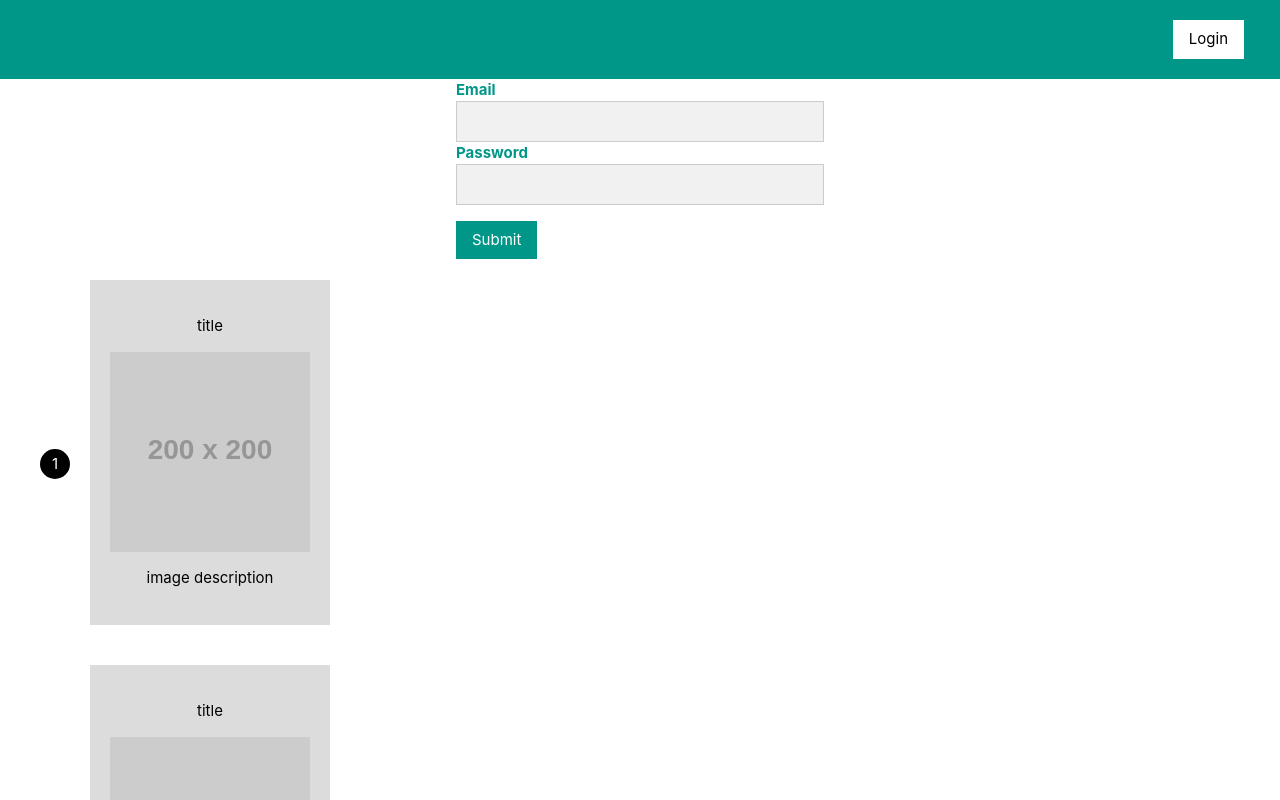
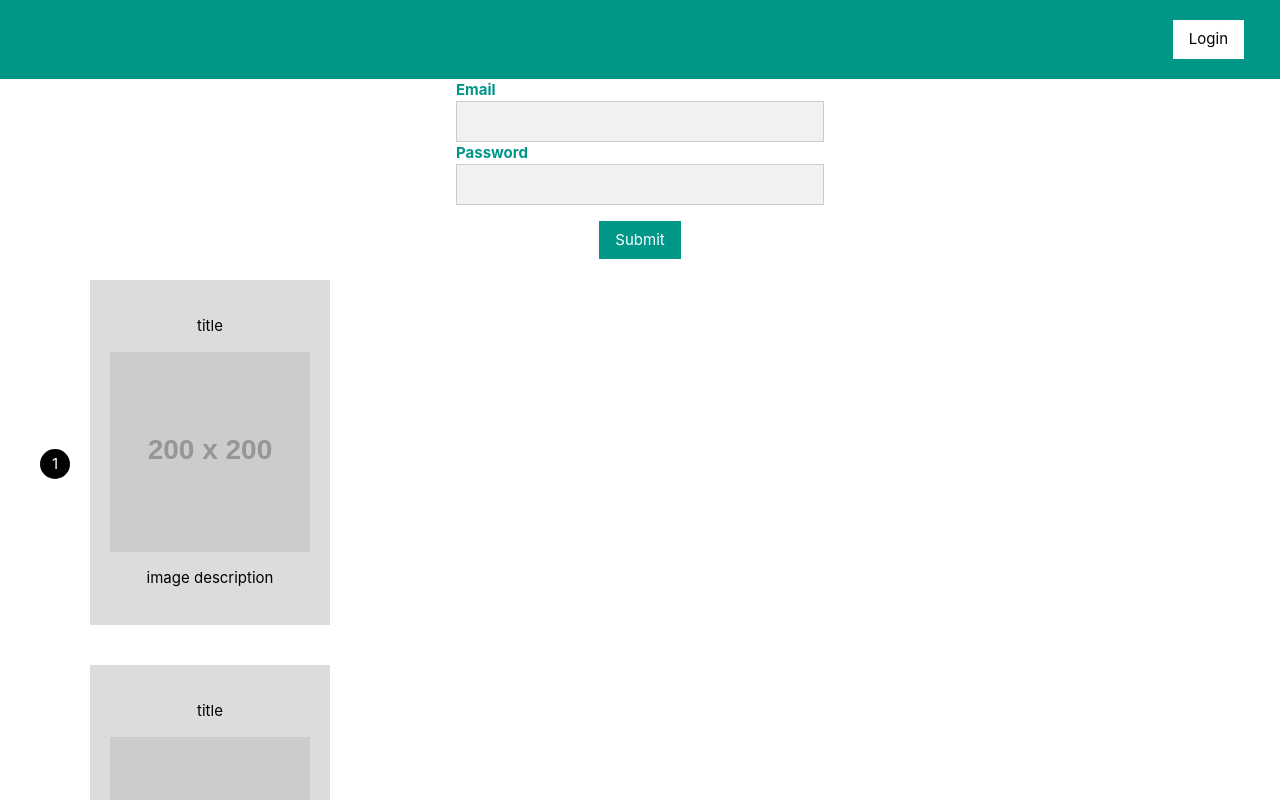
Before and after one commit to nezlayaya/react-app-test, a React (Create React App) app: page / in a window 1280 px wide. Both pictures are taken after a click on the button "Login". Shown: the top 800 px of the page. Built offline with nearby package versions, Linux system fonts and the light colour scheme.

Commit message:
add change

```diff
--- a/src/App.css
+++ b/src/App.css
@@ -60,3 +60,9 @@ ul li{
 .hiddenPopap span{
     text-decoration: underline;
 }
+
+.registration-wrapper button{
+    margin: 0 auto;
+    max-width: 200px;
+    display: inherit;
+}
--- a/src/App.js
+++ b/src/App.js
@@ -6,6 +6,7 @@ import './App.css';
 import ListItem from "./ListItem/ListItem";
 
 let liNumber;
+let buttonValue;
 class App extends Component {
     constructor(props){
         super(props);
@@ -29,7 +30,7 @@ class App extends Component {
         });
     };
 
-    ShowRegisterForm = (showFormRegistration, value, loginFlag)=>{
+    ShowRegisterForm = (showFormRegistration, value)=>{
         this.setState({
             showRegister: showFormRegistration,
             buttonValue: value
@@ -43,9 +44,7 @@ class App extends Component {
         });
     };
 
-
   render() {
-
     return (
       <div className="App">
           <Header
--- a/src/Header/Header.js
+++ b/src/Header/Header.js
@@ -15,16 +15,13 @@ class Header extends Component {
             isToggleOn: true
         });
         this.props.ShowRegister(this.state.isToggleOn, buttonValue);
-
     }
 
     render() {
         return (
             <header className='w3-container w3-teal'>
                 <button onClick={this.ShowRegisterForm} className='login w3-button w3-white' ref="loginButton">
-                    {this.props.isUserLogin === false ?
-                        'Login' : 'Logout'
-                    }
+                    Login
                 </button>
             </header>
         );
--- a/src/ListItem/ListItem.js
+++ b/src/ListItem/ListItem.js
@@ -12,7 +12,6 @@ class ListItem extends Component {
 
     render() {
         let items = this.state.items;
-        console.log(this.props);
 
         return (
             <div className="list-wrapper">
@@ -23,12 +22,12 @@ class ListItem extends Component {
                                 <p>{item.title}</p>
                                 <div><img src={item.img} alt=""/></div>
                                 <p>{item.imgDescription}</p>
-                                {this.props.numberOfLi == item.number && this.props.isLogin === true && this.props.valueButtonLogin === 'Logout'?
+                                {this.props.numberOfLi == item.number && this.props.isLogin === true?
                                     <p className="hidden text">
                                         {item.hiddenInformation}
                                     </p> : ''
                                 }
-                                {this.state.hideEl === false && this.props.numberOfLi == item.number && this.props.isLogin === false && this.props.valueButtonLogin === 'Login' ||  this.props.numberOfLi == item.number && this.props.isLogin === false?
+                                {this.state.hideEl === false && this.props.numberOfLi == item.number && this.props.isLogin === false  ||  this.props.numberOfLi == item.number && this.props.isLogin === false?
                                     <div className='hiddenPopap' ref='hiddenPopup'><p>You Should Login</p>
                                         <span onClick={
                                             ()=>{
```
